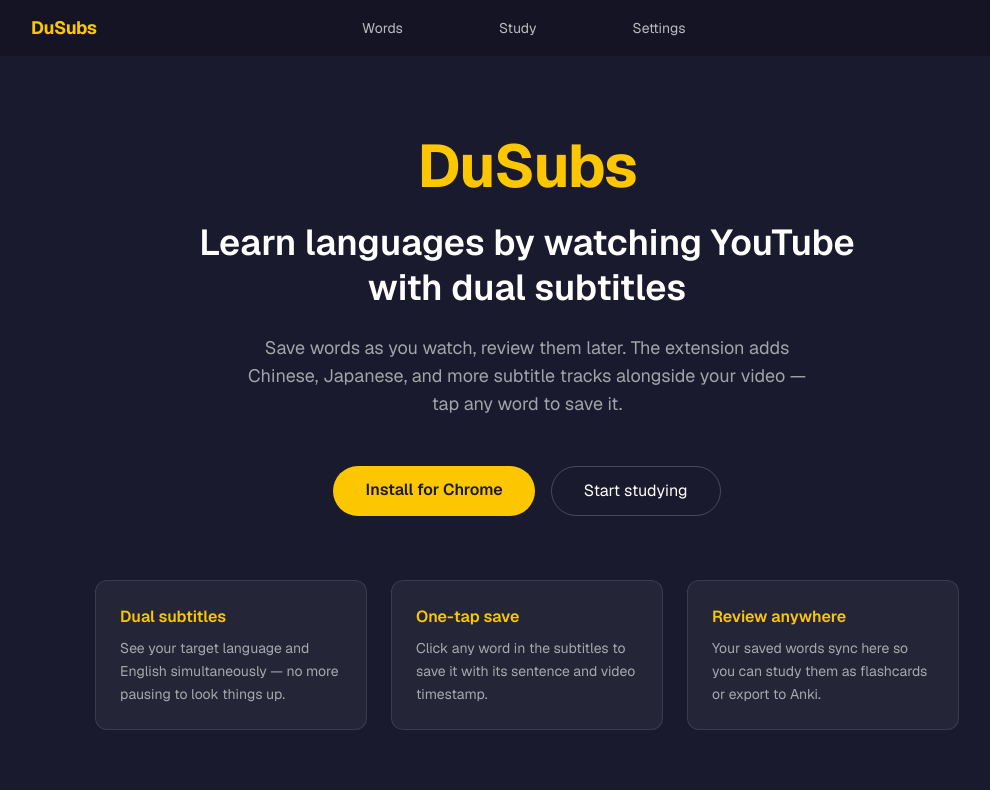
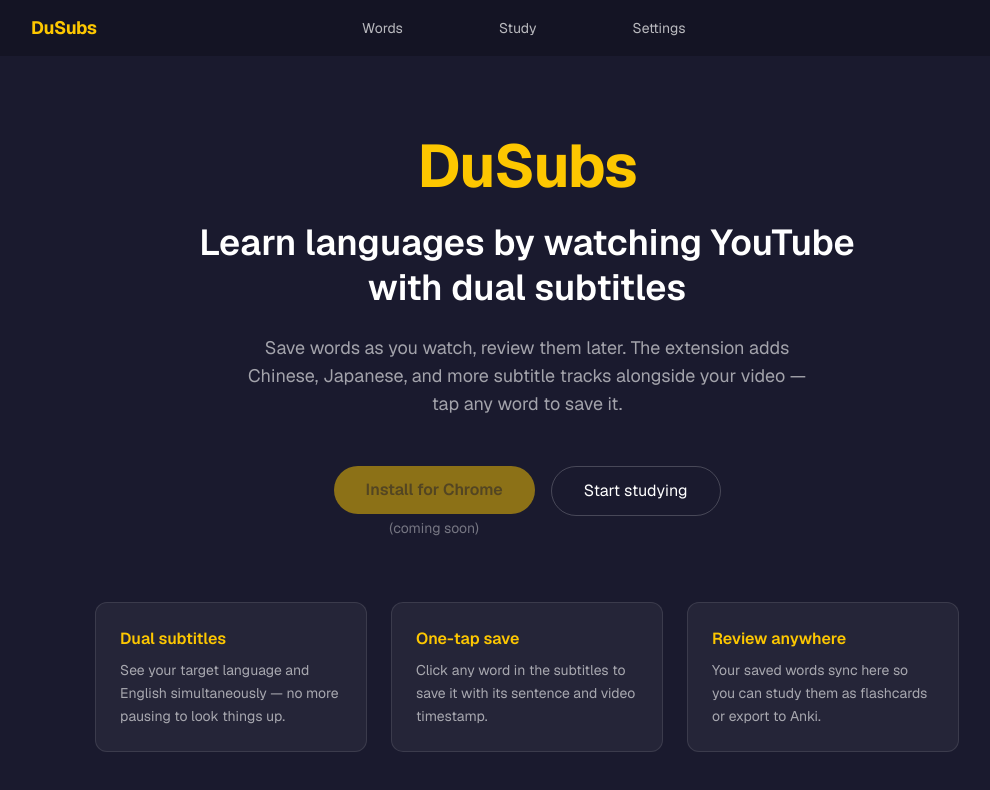
Before and after one commit to finnholland/dusubs, a Next.js app in the folder web/: page / in a window 1280 px wide. Shown: the top 790 px of the page, without its empty margins (113-1103 px from the left). Built offline with nearby package versions, Linux system fonts and the light colour scheme.

Commit message:
icon.png, chrome install

```diff
--- a/web/app/page.tsx
+++ b/web/app/page.tsx
@@ -42,6 +42,17 @@
 
       {/* CTAs */}
       <div className="flex flex-col sm:flex-row gap-4">
+        {primaryStore === 'chrome' ? (
+          <div className="flex flex-col items-center gap-1">
+            <button
+              disabled
+              className="bg-yellow-400/50 text-[#1a1a2e]/50 font-semibold px-8 py-3 rounded-full cursor-not-allowed"
+            >
+              Install for Chrome
+            </button>
+            <span className="text-white/40 text-sm">(coming soon)</span>
+          </div>
+        ) : (
           <a
             href={STORE_URLS[primaryStore]}
             target="_blank"
@@ -50,6 +61,7 @@
           >
             Install for {storeLabels[primaryStore]}
           </a>
+        )}
         {/* {user ? (
           <Link
             href="/dashboard"
```
Also changed, not shown: 1 other file (tests, documents, lock files or other folders). Lines whose indentation alone changed are shown as unchanged.
